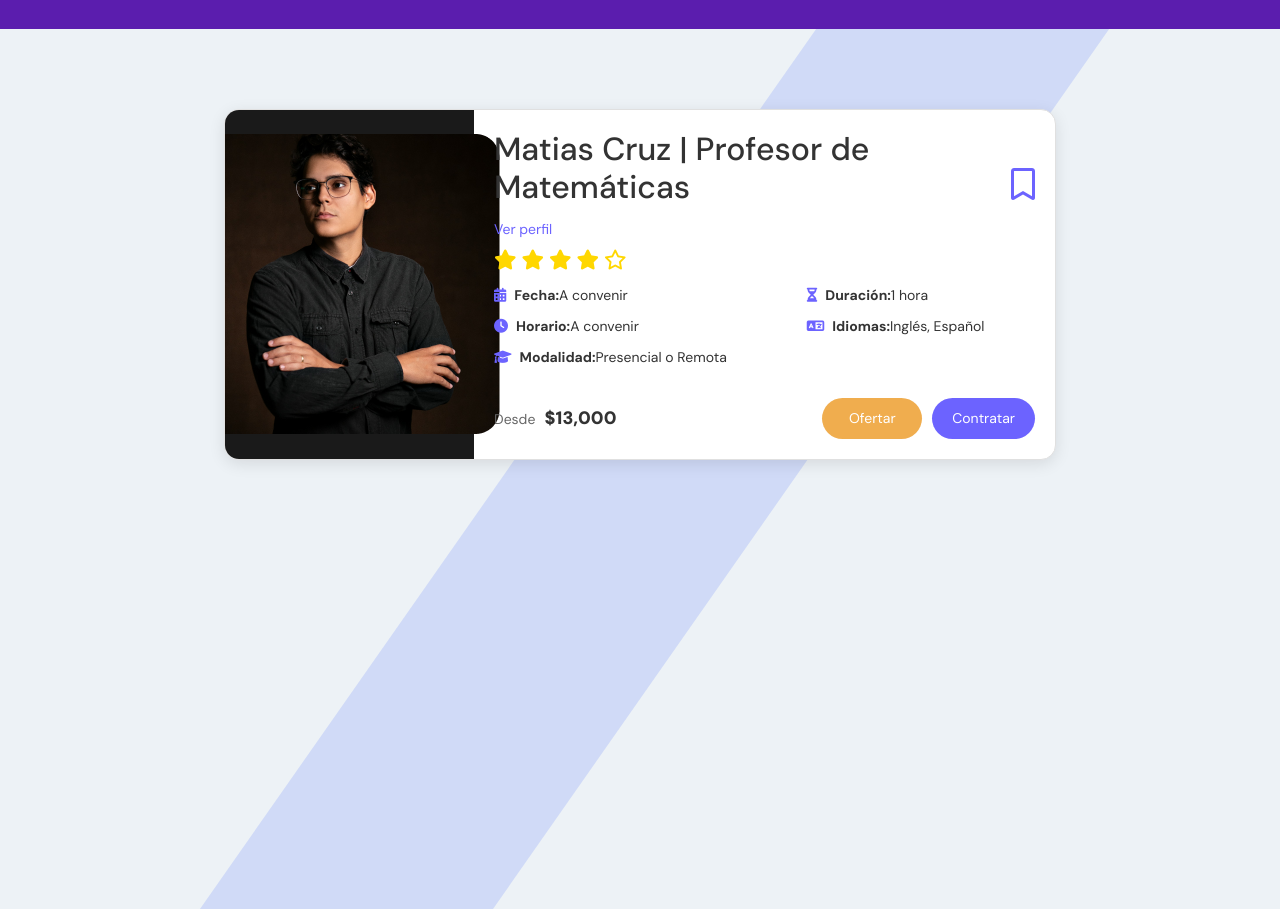
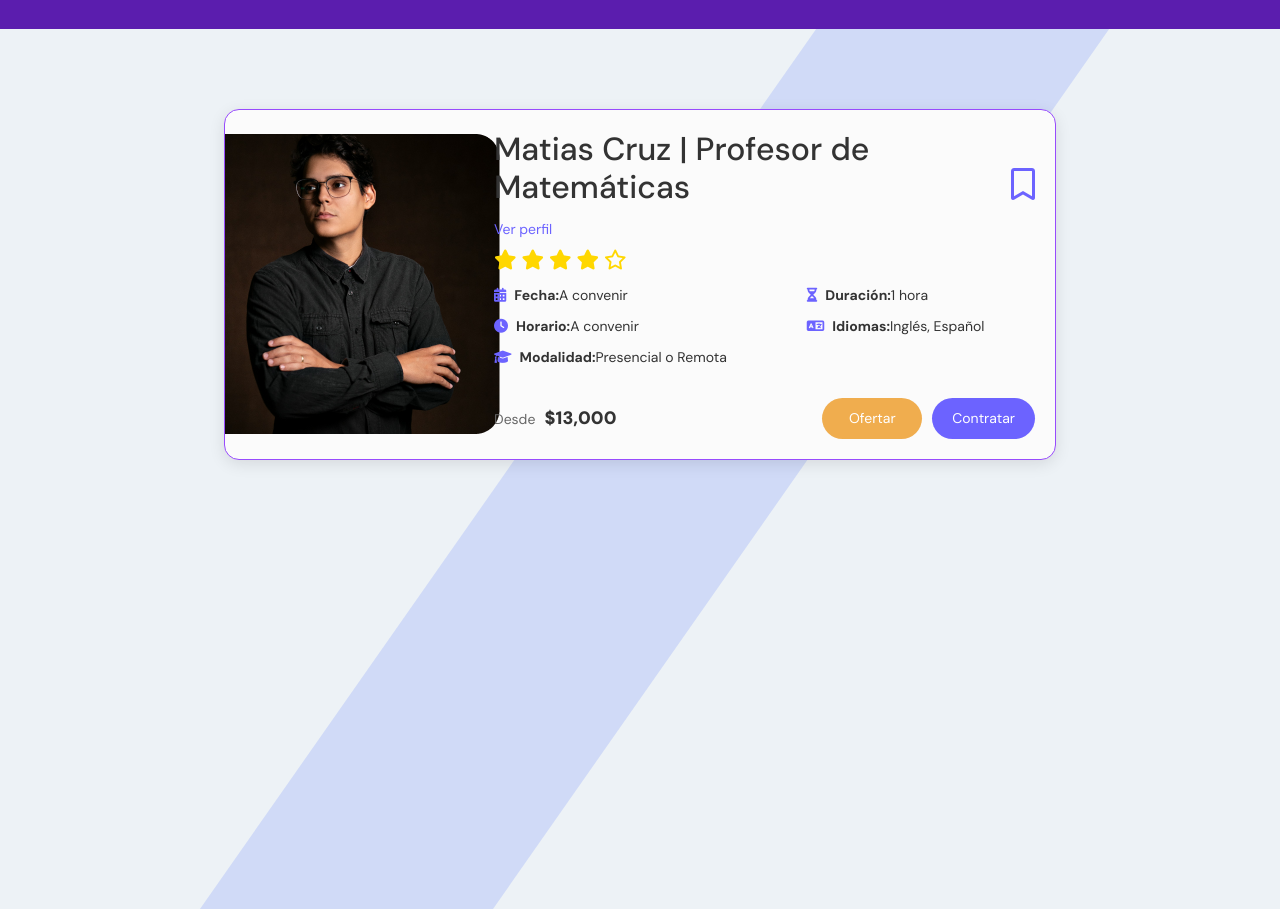
Before and after one commit to k1000oEnz/ChanGo--Main, a website: page index.html in a window 1280 px wide. Shown: the part 993-1902 px from the top of the page. Drawn offline with nearby package versions, Linux system fonts and the light colour scheme.

Commit message:
Modificado card

```diff
--- a/sass/_main.scss
+++ b/sass/_main.scss
@@ -83,14 +83,14 @@ main{
 }
 
 .cardContainer {
-    background-color: #fff;
+    background-color: #fbfbfb;
     border-radius: 15px;
     box-shadow: 0 4px 16px rgba(0,0,0,0.1);
     width: 65%;
     overflow: hidden;
     display: flex;
     align-items: stretch;
-    border: 1px solid #e0e0e0;
+    border: 1px solid var(--c_purple200);
 }
 
 .profileSection {
@@ -98,7 +98,7 @@ main{
     align-items: center;
     justify-content: center;
     width: 30%;
-    background-color: #1a1a1a;
+
     padding: 20px;
 }
 
```
Also changed, not shown: css/index.css, 1 other file.
